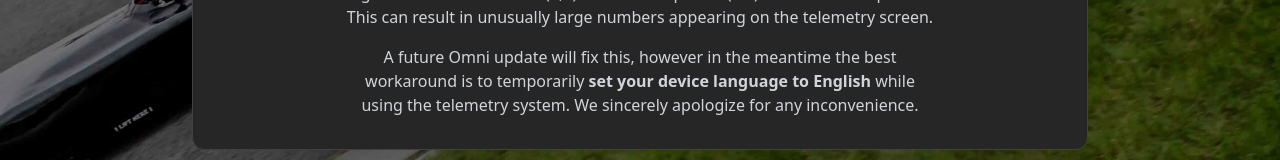
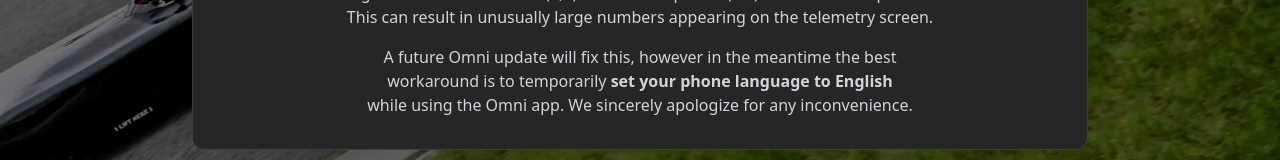
Before and after one commit to eChook/echook_live, a Vue app: page /#/login in a window 1280 px wide. Shown: the part 252-412 px from the top of the page. Built offline with nearby package versions, Linux system fonts and the light colour scheme; no server answers.

Commit message:
Update language instruction in LoginView.vue
Clarification of which device needed the language setting.

```diff
--- a/src/views/LoginView.vue
+++ b/src/views/LoginView.vue
@@ -128,7 +128,7 @@ const handleDemo = async () => {
         </p>
         <p class="text-gray-300 max-w-3xl mx-auto text-balance">
           A future Omni update will fix this, however in the meantime the best workaround is to temporarily <strong>set
-            your device language to English</strong> while using the telemetry system. We sincerely
+            your phone language to English</strong> while using the Omni app. We sincerely
           apologize for any inconvenience.
         </p>
       </div>
```
